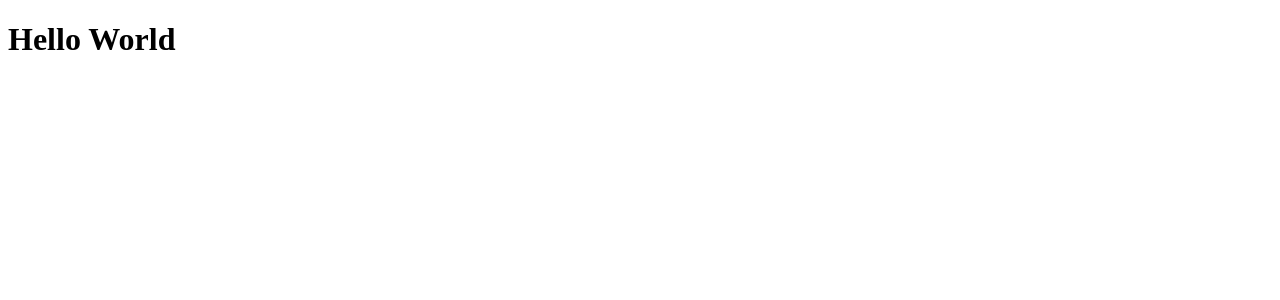
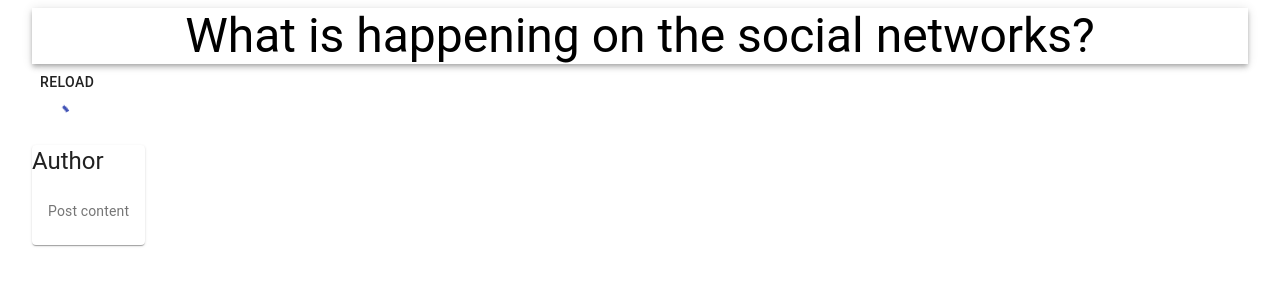
Before and after one commit to ciurkoj/take_home_assessment, a React (Create React App) app in the folder client/: page / in a window 1280 px wide. Shown: the top 300 px of the page. Built offline with nearby package versions, Linux system fonts and the light colour scheme.

Commit message:
Added basic elements to the App element
Added an AppBar, a reload Button and a Grid on the main page.
Created Posts and Post elements and added to the App

```diff
--- a/client/package.json
+++ b/client/package.json
@@ -4,6 +4,7 @@
   "private": true,
   "type": "module",
   "dependencies": {
+    "@material-ui/core": "^4.11.4",
     "@testing-library/jest-dom": "^5.12.0",
     "@testing-library/react": "^11.2.7",
     "@testing-library/user-event": "^12.8.3",
--- a/client/src/App.js
+++ b/client/src/App.js
@@ -1,10 +1,37 @@
-import React from 'react';
+import React from "react";
+import {
+	Container,
+	AppBar,
+	Typography,
+	Grow,
+	Grid,
+	Button,
+} from "@material-ui/core";
+import Posts from "./components/Posts/Posts";
 
+/**
+ * App is the main application
+ * @returns App element
+ */
 const App = () => {
-    return (
-       <div>
-           <h1>Hello World</h1>
-       </div>
-    );
-  };
+	return (
+		<Container maxWidth="lg">
+			<AppBar position="static" color="inherit">
+				<Typography variant="h3" align="center">
+					What is happening on the social networks?
+				</Typography>
+			</AppBar>
+
+			<Button>Reload</Button>
+
+			<Grow in>
+				<Grid container justify="space-between" alignItems="stretch">
+					<Grid item>
+						<Posts />
+					</Grid>
+				</Grid>
+			</Grow>
+		</Container>
+	);
+};
 export default App;
--- /dev/null
+++ b/client/src/components/Posts/Post/Post.js
@@ -0,0 +1,20 @@
+import React from 'react';
+import { Card, CardContent,  Typography } from '@material-ui/core/';
+
+/**
+ * Post is a container for a single post
+ * @returns post element
+ */
+const Post = () => {
+  return (
+    <Card>
+      <Typography  gutterBottom variant="h5" component="h2">Author</Typography>
+      <CardContent>
+        <Typography variant="body2" color="textSecondary" component="p">Post content</Typography>
+      </CardContent>
+    </Card>
+  );
+};
+
+
+export default Post;
--- /dev/null
+++ b/client/src/components/Posts/Posts.js
@@ -0,0 +1,18 @@
+import React from "react";
+import { CircularProgress } from "@material-ui/core";
+import Post from "./Post/Post";
+
+/**
+ * Posts Element groups all posts.
+ * @returns container with posts inside of it
+ */
+const Posts = () => {
+	return (
+		<>
+			<CircularProgress />
+			<Post />
+		</>
+	);
+};
+
+export default Posts;
```
Also changed, not shown: client/src/index.js (+4 -7 lines), 1 other file (tests, documents, lock files or other folders).
